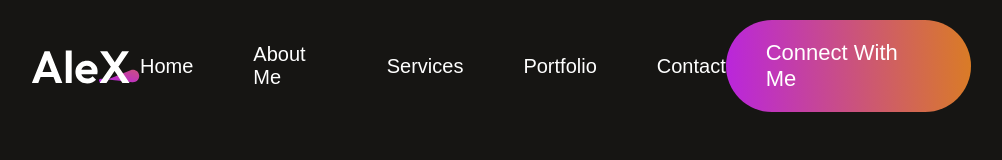
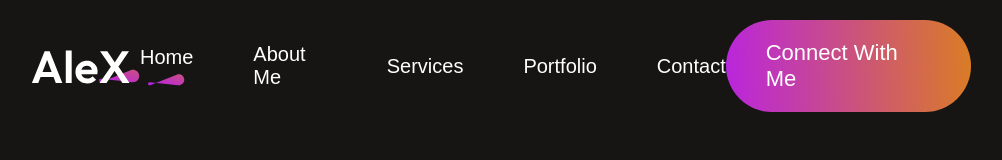
Before and after one commit to lesore0789/react-mock-portfolio, a React app: page / in a window 1280 px wide. Shown: the top 160 px of the page, without its empty margins (139-1141 px from the left). Built offline with nearby package versions, Linux system fonts and the light colour scheme; the HTML template or start-up script is replaced by a standard one.

Commit message:
added smooth scrolling to diff sections

```diff
--- a/src/Components/About/About.jsx
+++ b/src/Components/About/About.jsx
@@ -4,7 +4,7 @@
 
 const About = () => {
   return (
-    <div className='about'>
+    <div id='about' className='about'>
       <div className="about-title">
         <h1>About  Me</h1>
         <img src={themePattern} alt="" />
--- a/src/Components/Contact/Contact.jsx
+++ b/src/Components/Contact/Contact.jsx
@@ -7,7 +7,7 @@
 
 const Contact = () => {
   return (
-    <div className='contact'>
+    <div id='contact' className='contact'>
       <div className="contact-title">
         <h1>Get In Touch</h1>
         <img src={patternTheme} alt="" />
--- a/src/Components/Hero/Hero.jsx
+++ b/src/Components/Hero/Hero.jsx
@@ -1,15 +1,16 @@
 /* eslint-disable react/no-unescaped-entities */
 import './Hero.css'
 import profileImg from '../../assets/profile_img.svg'
+import AnchorLink from 'react-anchor-link-smooth-scroll'
 
 const Hero = () => {
   return (
-    <div className='hero'>
+    <div id='home' className='hero'>
       <img src={profileImg} alt="" />
       <h1><span>I'm Alex Bennet,</span> frontend developer based in USA</h1>
       <p>I'm a frontend developer from California, USA with 10 years of experience in multiple companies like Microsoft, Tesla, and Apple </p>
       <div className="hero-action">
-        <div className="hero-connect">Connect With Me</div>
+        <div className="hero-connect"><AnchorLink className='anchor-link' offset={50} href='#contact'>Connect With Me</AnchorLink></div>
         <div className="hero-resume">My Resume</div>
       </div>
     </div>
--- a/src/Components/MyWork/MyWork.jsx
+++ b/src/Components/MyWork/MyWork.jsx
@@ -5,7 +5,7 @@
 
 const MyWork = () => {
   return (
-    <div className='mywork'>
+    <div id='work' className='mywork'>
       <div className="mywork-title">
         <h1>My Latest Work</h1>
         <img src={themePattern} alt="" />
--- a/src/Components/Navbar/Navbar.css
+++ b/src/Components/Navbar/Navbar.css
@@ -25,3 +25,20 @@
 .nav-connect:hover {
   transform: scale(1.05);
 }
+
+.nav-menu li {
+  display: flex;
+  flex-direction: column;
+  gap: 5px;
+  cursor: pointer;
+}
+
+.nav-menu li img {
+  display: flex;
+  margin: auto;
+}
+
+.anchor-link {
+  text-decoration: none;
+  color: white;
+}
--- a/src/Components/Navbar/Navbar.jsx
+++ b/src/Components/Navbar/Navbar.jsx
@@ -1,18 +1,24 @@
 import './Navbar.css'
 import logo from '../../assets/logo.svg'
+import { useState } from 'react'
+import underline from '../../assets/nav_underline.svg'
+import AnchorLink from 'react-anchor-link-smooth-scroll'
 
 const Navbar = () => {
+
+  const [menu, setMenu] = useState("home")
+
   return (
     <div className='navbar'>
       <img src={logo} alt="" />
       <ul className='nav-menu'>
-        <li>Home</li>
-        <li>About Me</li>
-        <li>Services</li>
-        <li>Portfolio</li>
-        <li>Contact</li>
+        <li><AnchorLink className='anchor-link' href='#home'><p onClick={()=>setMenu("home")}>Home</p></AnchorLink>{menu==="home"? <img src={underline} alt='' /> : <></>}</li>
+        <li><AnchorLink className='anchor-link' offset={50} href='#about'><p onClick={()=>setMenu("about")}>About Me</p></AnchorLink>{menu==="about"? <img src={underline} alt='' /> : <></>}</li>
+        <li><AnchorLink className='anchor-link' offset={50} href='#services'><p onClick={()=>setMenu("services")}>Services</p></AnchorLink>{menu==="services"? <img src={underline} alt='' /> : <></>}</li>
+        <li><AnchorLink className='anchor-link' offset={50} href='#work'><p onClick={()=>setMenu("work")}>Portfolio</p></AnchorLink>{menu==="work"? <img src={underline} alt='' /> : <></>}</li>
+        <li><AnchorLink className='anchor-link' offset={50} href='#contact'><p onClick={()=>setMenu("contact")}>Contact</p></AnchorLink>{menu==="contact"? <img src={underline} alt='' /> : <></>}</li>
       </ul>
-      <div className="nav-connect">Connect With Me</div>
+      <div className="nav-connect"><AnchorLink className='anchor-link' offset={50} href='#contact'>Connect With Me</AnchorLink></div>
     </div>
   )
 }
--- a/src/Components/Services/Services.jsx
+++ b/src/Components/Services/Services.jsx
@@ -5,7 +5,7 @@
 
 const Services = () => {
   return (
-    <div className='services'>
+    <div id='services' className='services'>
       <div className="services-title">
         <h1>My Services</h1>
         <img src={themePattern} alt="" />
```
